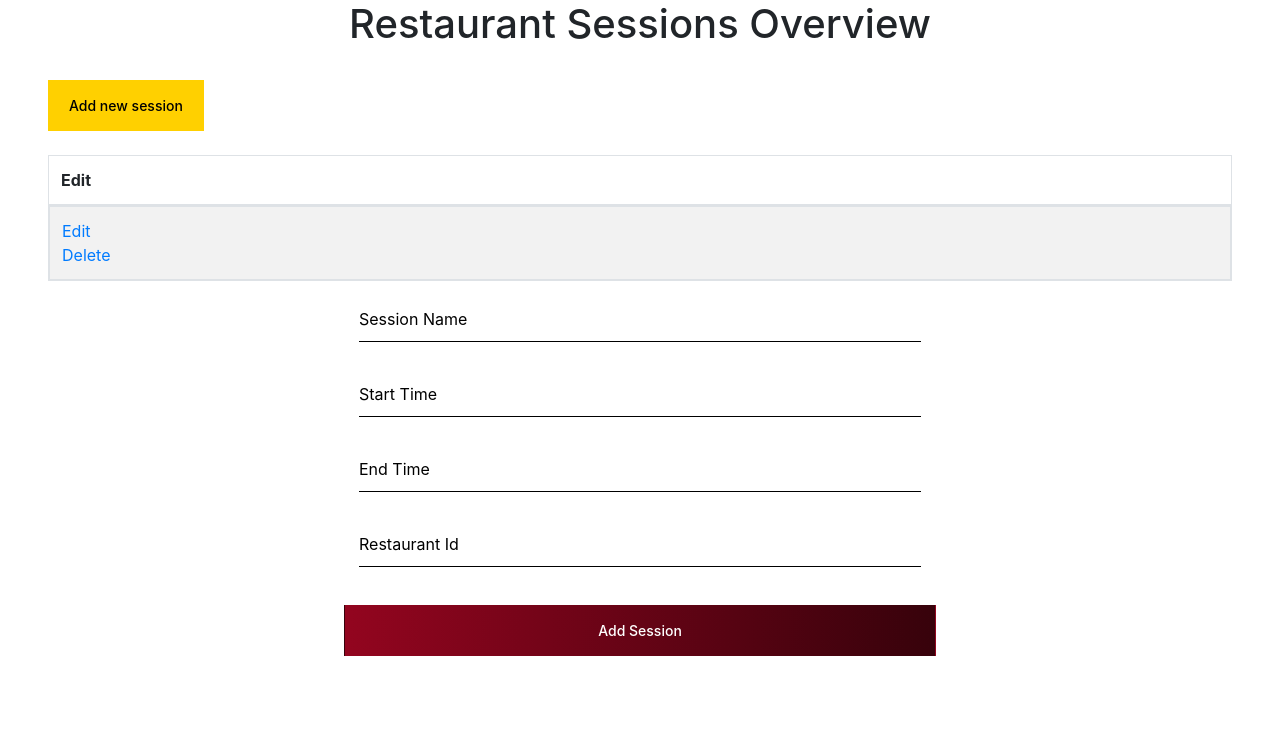
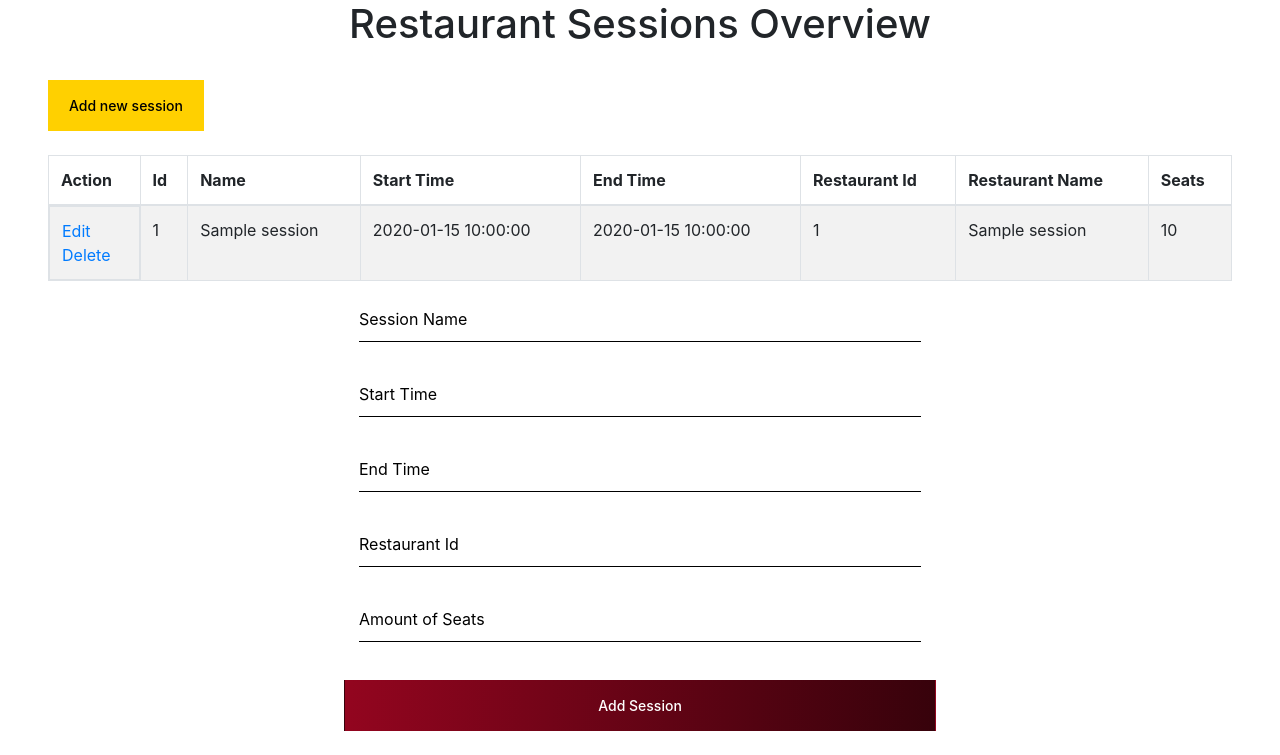
Before and after one commit to JunYuiFeng/HaarlemFestival-Website-Project, a PHP site: the page made by app/views/cms/managesessions.php in a window 1280 px wide. Shown: the part 62-817 px from the top of the page. Before the commit the page ends 718 px from the top, so only its background shows below. Run offline with PHP 8.4, Linux system fonts and the light colour scheme; the visitor is signed in with stand-in values (Sample User, id 1); the template is opened without the code that fills it: most values are stand-ins (such as "Sample title", 1, 10 or a date in 2020); data that the repository does not hold is empty; some web fonts are replaced.

Commit message:
manageSessions fixed

```diff
--- a/app/repositories/sessionrepository.php
+++ b/app/repositories/sessionrepository.php
@@ -71,7 +71,7 @@ class SessionRepository extends Repository
     function insert(Session $session): bool
     {
         try {
-            $sql = 'INSERT INTO `Sessions`(`name`, `startTime`, `restaurantId`, `endTime`) VALUES (:name, :startTime, :restaurantId, :endTime)';
+            $sql = 'INSERT INTO `Sessions`(`name`, `startTime`, `restaurantId`, `endTime`, seats) VALUES (:name, :startTime, :restaurantId, :endTime, :seats)';
 
             $statement = $this->connection->prepare($sql);
 
@@ -81,6 +81,7 @@ class SessionRepository extends Repository
                 ':name' => $session->getName(),
                 ':startTime' => $startTime,
                 ':endTime' => $endTime,
+                ':seats' => $session->getSeats(),
                 ':restaurantId' => $session->getRestaurantId()
             ]);
         } catch (PDOException $e) {
@@ -92,7 +93,7 @@ class SessionRepository extends Repository
     function update($session)
     {
         try {
-            $stmt = $this->connection->prepare('UPDATE `Sessions` SET `name`=:name,`startTime`=:startTime,`restaurantId`=:restaurantId,`endTime`=:endTime WHERE id = :id');
+            $stmt = $this->connection->prepare('UPDATE `Sessions` SET `name`=:name,`startTime`=:startTime,`restaurantId`=:restaurantId,`endTime`=:endTime, `seats`=:seats WHERE id = :id');
 
             $startTime = $session->getStartTime()->format('H:i');
             $endTime = $session->getEndTime()->format('H:i');
@@ -102,6 +103,7 @@ class SessionRepository extends Repository
                 ':startTime' => $startTime,
                 ':endTime' => $endTime,
                 ':restaurantId' => $session->getRestaurantId(),
+                ':seats' => $session->getSeats(),
                 ':id' => $session->getId()
             ]);
         } catch (PDOException $e) {
--- a/app/views/cms/managesessions.php
+++ b/app/views/cms/managesessions.php
@@ -22,33 +22,30 @@
         <button class="btn btn-yellow-gradient my-4 py-3" onclick="location.href='manageSessions#addSession'">Add new session</button>
 
         <table class="table table-bordered table-striped table-hover">
-            <?php if (sizeof($sessions) != 0) {
-                $reflect = new ReflectionClass('Session');
-                $props = $reflect->getProperties();
-                echo '<thead>';
-                echo '<th>Edit</th>';
-                foreach ($props as $property) {
-                    echo '<th>' . $property->getName() . '</th>';
-                }
-                echo '</thead>';
-            ?>
+            <thead>
+                <th>Action</th>
+                <th>Id</th>
+                <th>Name</th>
+                <th>Start Time</th>
+                <th>End Time</th>
+                <th>Restaurant Id</th>
+                <th>Restaurant Name</th>
+                <th>Seats</th>
+            </thead>
             <?php
-                $reflect = new ReflectionClass('Session');
-                $props = $reflect->getProperties();
-                foreach ($sessions as $session) {
-                    echo '<tr>';
-                    echo '<td class="d-flex flex-column"><a href="?edit=' . $session->getId() . '">Edit</a><a href="?delete=' . $session->getId() . '">Delete</a></td>';
-                    foreach ($props as $propName) {
-                        $property = $propName->getName();
-                        $methodName = "get" . $property;
-                        if (gettype($session->$methodName()) == "object") {
-                            $time = $session->$methodName()->format('H:i');
-                            echo '<td style="white-space: nowrap;">' .  $time . '</td>';
-                        } else
-                            echo '<td style="white-space: nowrap;">' . $session->$methodName() . '</td>';
-                    }
-                    echo '</tr>';
-                }
+            if (sizeof($sessionsData) != 0) {
+                foreach ($sessionsData as $session) { ?>
+                    <tr>
+                        <td class="d-flex flex-column"><a href="?edit=<?= $session['id'] ?>#addSession">Edit</a><a href="?delete=<?= $session['id'] ?>">Delete</a></td>
+                        <td style="white-space: nowrap;"><?= $session['id'] ?></td>
+                        <td style="white-space: nowrap;"><?= $session['name'] ?></td>
+                        <td style="white-space: nowrap;"><?= $session['startTime'] ?></td>
+                        <td style="white-space: nowrap;"><?= $session['endTime'] ?></td>
+                        <td style="white-space: nowrap;"><?= $session['restaurantId'] ?></td>
+                        <td style="white-space: nowrap;"><?= $session['restaurantName'] ?></td>
+                        <td style="white-space: nowrap;"><?= $session['seats'] ?></td>
+                    </tr>
+            <? }
             } else {
                 echo "<h2>There are no any sessions</h2>";
             }
@@ -73,6 +70,10 @@
                     <input type="text" name="restaurantId" required value="<?php echo (isset($editSession)) ? $editSession->getRestaurantId() : ''; ?>">
                     <label>Restaurant Id</label>
                 </div>
+                <div class="user-box">
+                    <input type="text" name="seats" required value="<?php echo (isset($editSession)) ? $editSession->getSeats() : ''; ?>">
+                    <label>Amount of Seats</label>
+                </div>
             </div>
             <button class="btn btn-red-gradient my-2 py-3 col-6" name="addSession" value="yes" type="submit"><?php echo (isset($_GET['edit'])) ? "Save Session" : "Add Session"; ?></button>
             <p class="error-message"><?php echo isset($this->msg) ? $this->msg : '' ?></p>
```
Also changed, not shown: app/controllers/cmscontroller.php (+23 -10 lines), app/services/restaurantservice.php (+16 -1 lines).
